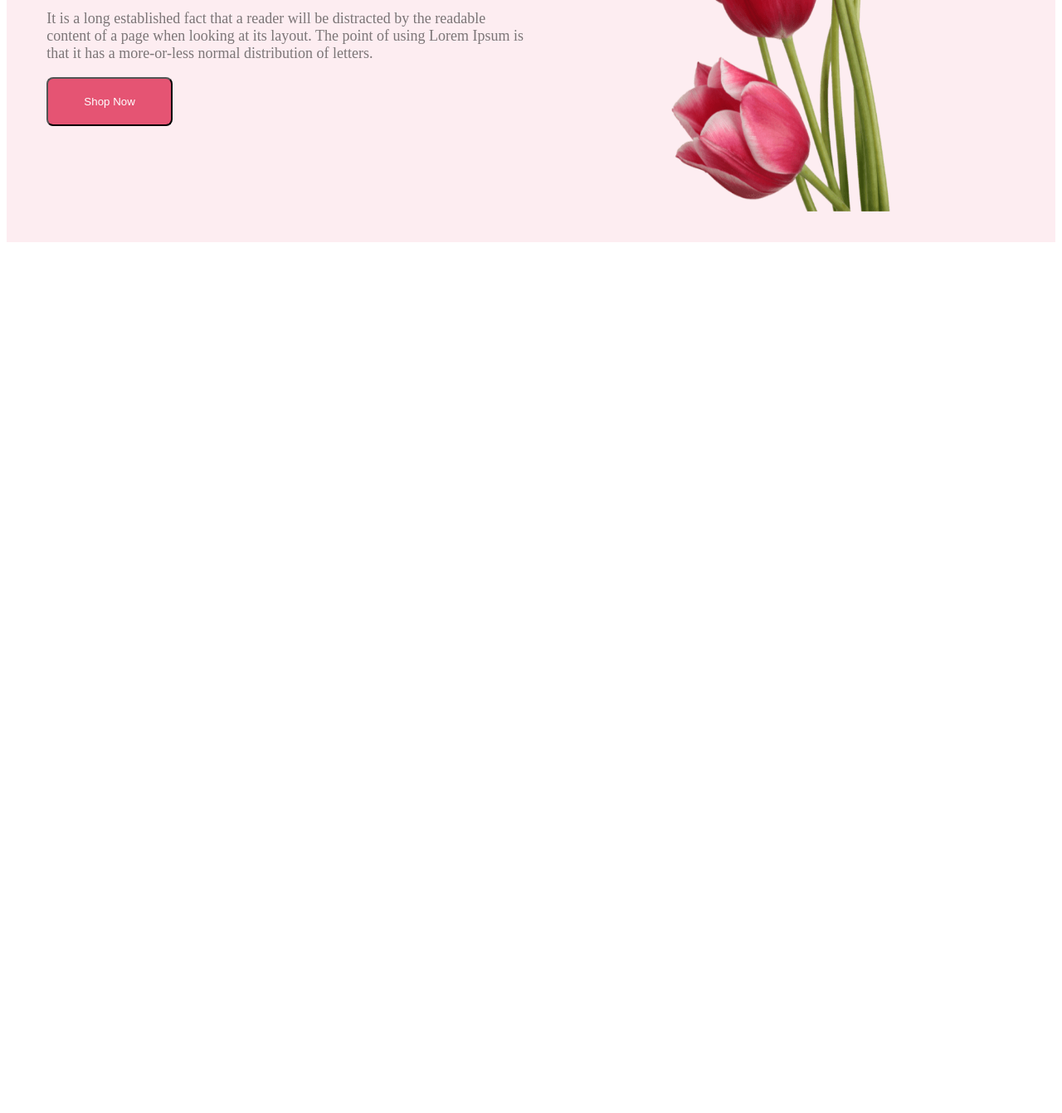
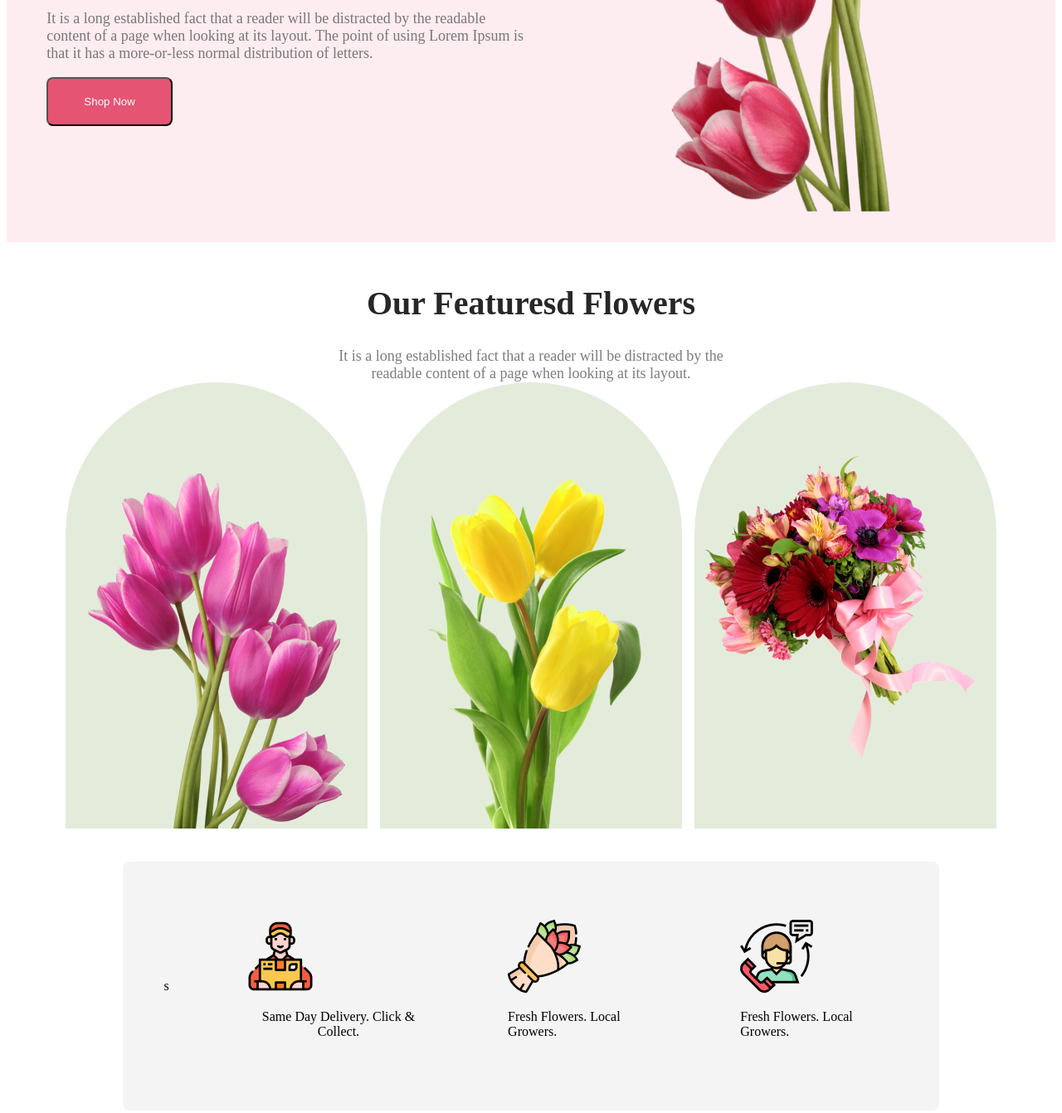
Before and after one commit to tanzil1320t/assignment-1, a plain HTML site: page index.html in a window 1280 px wide. Shown: the part 516-1858 px from the top of the page at 83% size. Before the commit the page ends 816 px from the top, so only its background shows below. Drawn offline with Linux system fonts and the light colour scheme.

Commit message:
main added

```diff
--- a/index.css
+++ b/index.css
@@ -32,3 +32,73 @@ gap: 10px;
 border-radius: 8px;
 background: #E55473;
 }
+.d{
+    color: #272727;
+text-align: center;
+font-size: 40px;
+font-weight: 800;
+margin-top: 50px;
+margin-bottom: 30px;
+}
+.dd{
+    width: 40%;
+    margin: auto;
+color: rgba(39, 39, 39, 0.60);
+text-align: center;
+font-size: 18px;
+font-weight: 400;
+}
+.div-1{
+    width: 364px;
+height: 538px;
+
+background: rgba(71, 125, 17, 0.15);
+background-image: url('./Flower/pngwing\ 6.png');
+background-repeat: no-repeat;
+background-position: bottom;
+border-radius: 300px 300px 0px 0px;
+
+}
+.div-2{
+    width: 364px;
+height: 538px;
+
+background: rgba(71, 125, 17, 0.15);
+background-image: url('./Flower/pngwing\ 7.png');
+background-repeat: no-repeat;
+background-position: bottom;
+border-radius: 300px 300px 0px 0px;
+
+}
+.div-3{
+    width: 364px;
+height: 538px;
+
+background: rgba(71, 125, 17, 0.15);
+background-image: url('./Flower/pngwing\ 5.png');
+background-repeat: no-repeat;
+background-position: center;
+border-radius: 300px 300px 0px 0px;
+
+}
+.mid-section{
+    display: flex;
+    justify-content: center;
+    gap: 15px;
+}
+.men-container{
+    width: 70%;
+   margin: auto;
+height: 200px;
+border-radius: 8px;
+background: rgba(39, 39, 39, 0.05);
+display: flex;
+align-items: center;
+margin-top: 40px;
+margin-bottom: 40px;
+padding: 50px;
+gap: 90px;
+}
+.f{
+    text-align: center;
+}
--- a/index.html
+++ b/index.html
@@ -15,9 +15,38 @@
         <button class="c">Shop Now</button>
     </div>
     <div class="photo">
-        <img class="pic" src="./Flower Asset/pngwing 10.png" alt="">
+        <img class="pic" src="./Flower/pngwing 10.png" alt="">
     </div>
     </div>
+    <h3 class="d">Our Featuresd Flowers</h3>
+    <p class="dd">It is a long established fact that a reader will be distracted by the readable content of a page when looking at its layout.</p>
+    <div class="mid-section">
+        <div class="div-1">
+
+        </div>
+        <div class="div-2">
+
+        </div>
+        <div class="div-3">
+
+        </div>
+    </div>
+    <div class="men-container">s
+        <div class="first">
+            <img src="Flower/Group 57.png" alt="">
+            <p class="f">Same Day Delivery. Click & Collect.</p>
+
+        </div>
+        <div class="second">
+            <img src="Flower/Group 58.png" alt="">
+            <p>Fresh Flowers. Local Growers.</p>
+        </div>
+        <div class="three">
+            <img src="Flower/Group 59.png" alt="">
+            <p>Fresh Flowers. Local Growers.</p>
+        </div>
+    </div>
+
    </header>
    <main></main>
    <footer></footer>
```
Also changed, not shown: Flower/Flower 01.png (renamed from Flower Asset/Flower 01.png), Flower/Group 57.png (renamed from Flower Asset/Group 57.png), Flower/Group 58.png (renamed from Flower Asset/Group 58.png), Flower/Group 59.png (renamed from Flower Asset/Group 59.png), Flower/Rectangle 4.png (renamed from Flower Asset/Rectangle 4.png), Flower/Rectangle 5.png (renamed from Flower Asset/Rectangle 5.png), Flower/Rectangle 6.png (renamed from Flower Asset/Rectangle 6.png), Flower/Rectangle 9.png (renamed from Flower Asset/Rectangle 9.png), Flower/pngwing 10.png (renamed from Flower Asset/pngwing 10.png), Flower/pngwing 5.png (renamed from Flower Asset/pngwing 5.png), Flower/pngwing 6.png (renamed from Flower Asset/pngwing 6.png), Flower/pngwing 7.png (renamed from Flower Asset/pngwing 7.png), Flower/pngwing 8.png (renamed from Flower Asset/pngwing 8.png).
